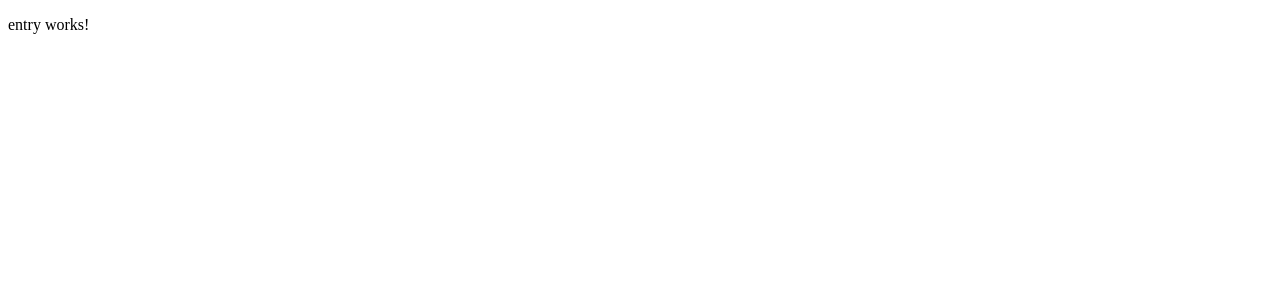
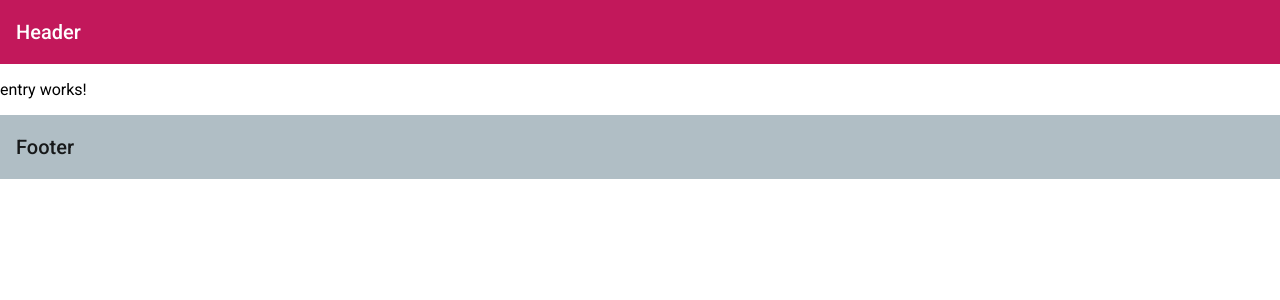
Before and after one commit to ForgeTech/agrardata, an Angular app: page /exercise2/stefan in a window 1280 px wide. Shown: the top 300 px of the page. Built offline with nearby package versions, Linux system fonts and the light colour scheme.

Commit message:
Added basic angular material setup

```diff
--- a/angular.json
+++ b/angular.json
@@ -28,6 +28,7 @@
               "src/assets"
             ],
             "styles": [
+              "./node_modules/@angular/material/prebuilt-themes/pink-bluegrey.css",
               "src/styles.scss"
             ],
             "scripts": []
@@ -93,6 +94,7 @@
               "src/assets"
             ],
             "styles": [
+              "./node_modules/@angular/material/prebuilt-themes/pink-bluegrey.css",
               "src/styles.scss"
             ],
             "scripts": []
@@ -124,6 +126,7 @@
           }
         }
       }
-    }},
+    }
+  },
   "defaultProject": "agrar"
 }
--- a/package.json
+++ b/package.json
@@ -12,6 +12,7 @@
   "private": true,
   "dependencies": {
     "@angular/animations": "~8.2.14",
+    "@angular/cdk": "~8.0.2",
     "@angular/common": "~8.2.14",
     "@angular/compiler": "~8.2.14",
     "@angular/core": "~8.2.14",
@@ -20,6 +21,8 @@
     "@angular/platform-browser": "~8.2.14",
     "@angular/platform-browser-dynamic": "~8.2.14",
     "@angular/router": "~8.2.14",
+    "hammerjs": "^2.0.8",
+    "material": "^0.4.3",
     "rxjs": "~6.4.0",
     "tslib": "^1.10.0",
     "zone.js": "~0.9.1"
--- a/src/app/app.component.html
+++ b/src/app/app.component.html
@@ -1 +1,7 @@
-<router-outlet></router-outlet>
+<mat-toolbar color="primary">
+  <span>Header</span>
+</mat-toolbar>
+  <router-outlet></router-outlet>
+<mat-toolbar color="accent">
+  <span>Footer</span>
+</mat-toolbar>
--- a/src/app/app.module.ts
+++ b/src/app/app.module.ts
@@ -3,6 +3,8 @@
 
 import { AppRoutingModule } from './app-routing.module';
 import { AppComponent } from './app.component';
+import { MatToolbarModule } from '@angular/material/toolbar';
+import { BrowserAnimationsModule } from '@angular/platform-browser/animations';
 
 @NgModule({
   declarations: [
@@ -10,7 +12,9 @@
   ],
   imports: [
     BrowserModule,
-    AppRoutingModule
+    AppRoutingModule,
+    MatToolbarModule,
+    BrowserAnimationsModule
   ],
   providers: [],
   bootstrap: [AppComponent]
--- a/src/index.html
+++ b/src/index.html
@@ -6,6 +6,8 @@
   <base href="/">
   <meta name="viewport" content="width=device-width, initial-scale=1">
   <link rel="icon" type="image/x-icon" href="favicon.ico">
+  <link href="https://fonts.googleapis.com/css?family=Roboto:300,400,500" rel="stylesheet">
+  <link href="https://fonts.googleapis.com/icon?family=Material+Icons" rel="stylesheet">
 </head>
 <body>
   <app-root></app-root>
--- a/src/main.ts
+++ b/src/main.ts
@@ -1,3 +1,4 @@
+import 'hammerjs';
 import { enableProdMode } from '@angular/core';
 import { platformBrowserDynamic } from '@angular/platform-browser-dynamic';
 
--- a/src/styles.scss
+++ b/src/styles.scss
@@ -1 +1,4 @@
 /* You can add global styles to this file, and also import other style files */
+
+html, body { height: 100%; }
+body { margin: 0; font-family: Roboto, "Helvetica Neue", sans-serif; }
```
Also changed, not shown: 1 other file (tests, documents, lock files or other folders).
